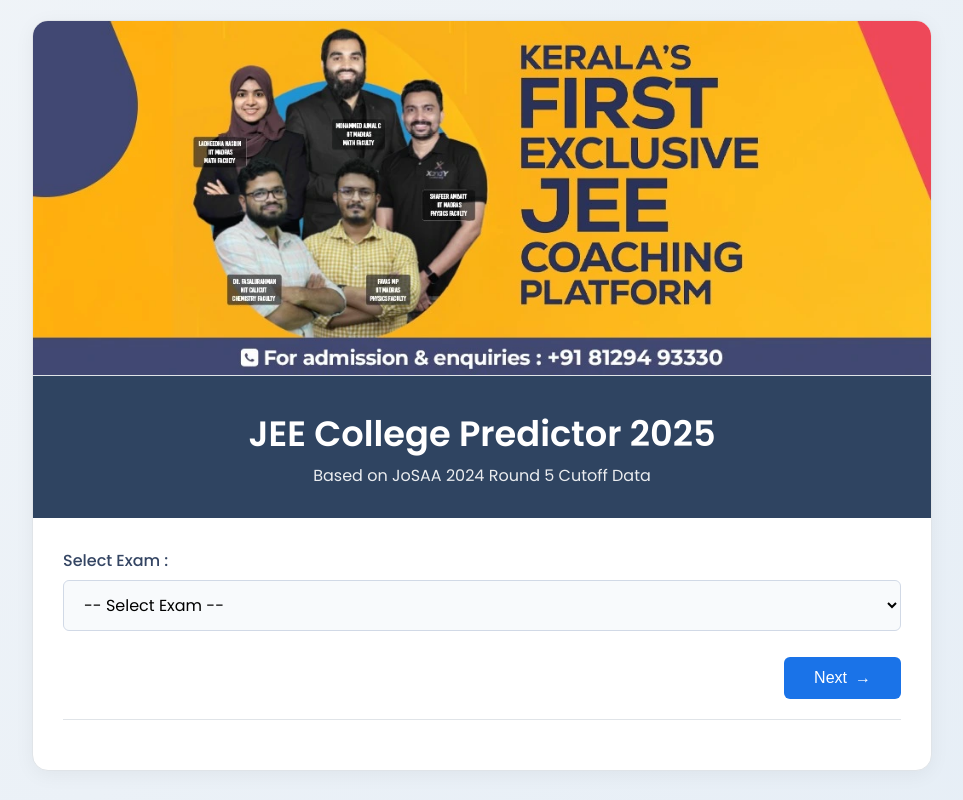
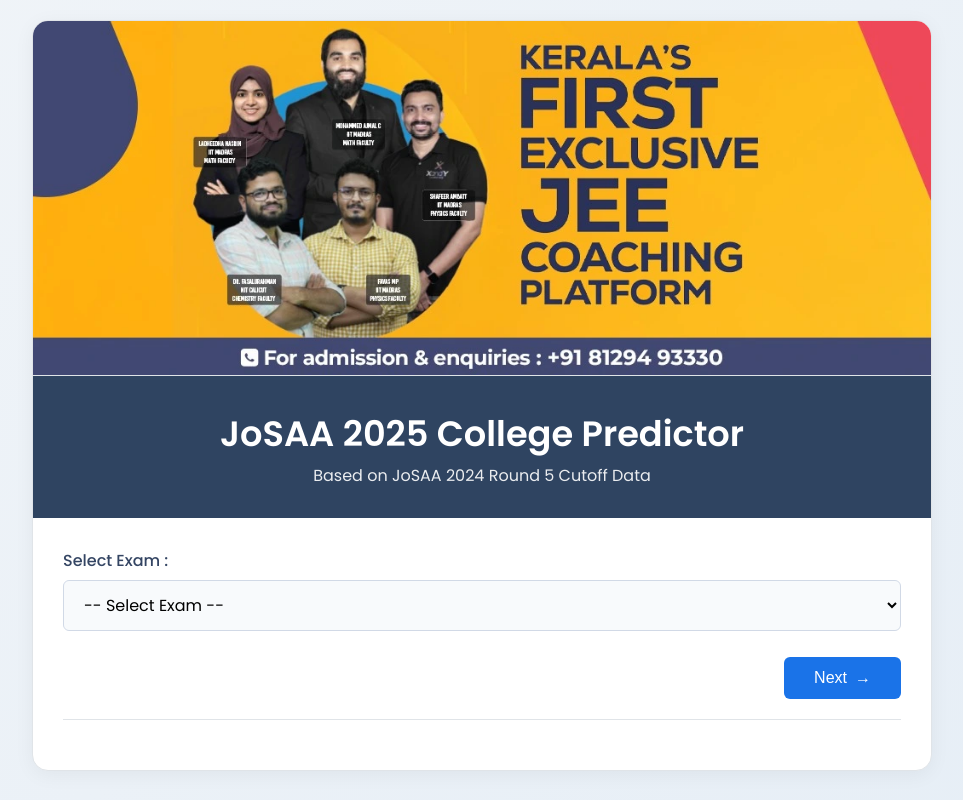
Before and after one commit to xandyjee/college-predictor, a plain HTML site: page index.html in a window 1280 px wide. Shown: the whole page, without its empty margins (158-1121 px from the left). Drawn offline with nearby package versions, Linux system fonts and the light colour scheme.

Commit message:
Update index.html

```diff
--- a/index.html
+++ b/index.html
@@ -352,7 +352,7 @@
       </div>
     </div>
     <div class="app-header">
-      <h1>JEE College Predictor 2025</h1>
+      <h1>JoSAA 2025 College Predictor</h1>
       <p class="subtitle">Based on JoSAA 2024 Round 5 Cutoff Data</p>
     </div>
     <div class="content">
```
